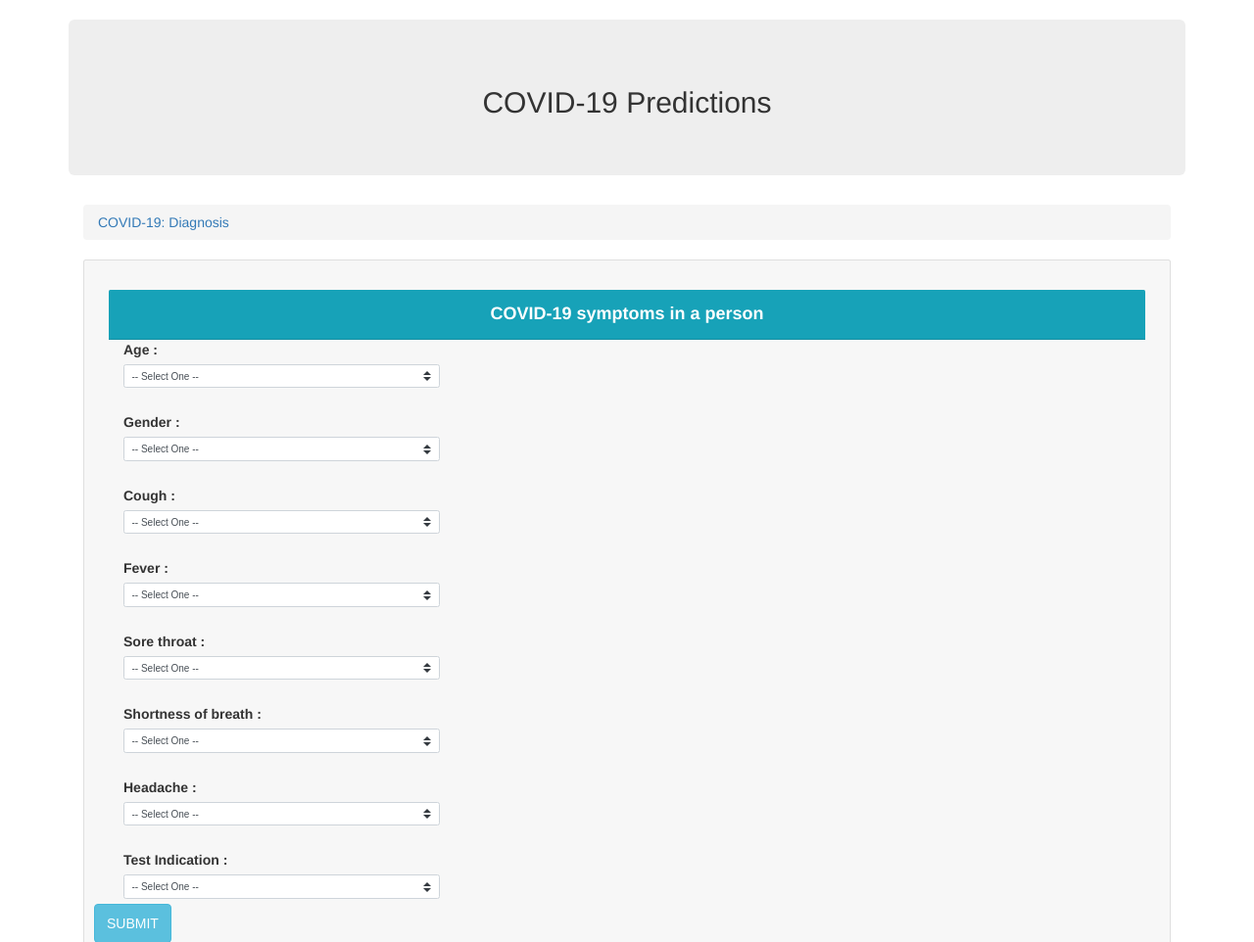
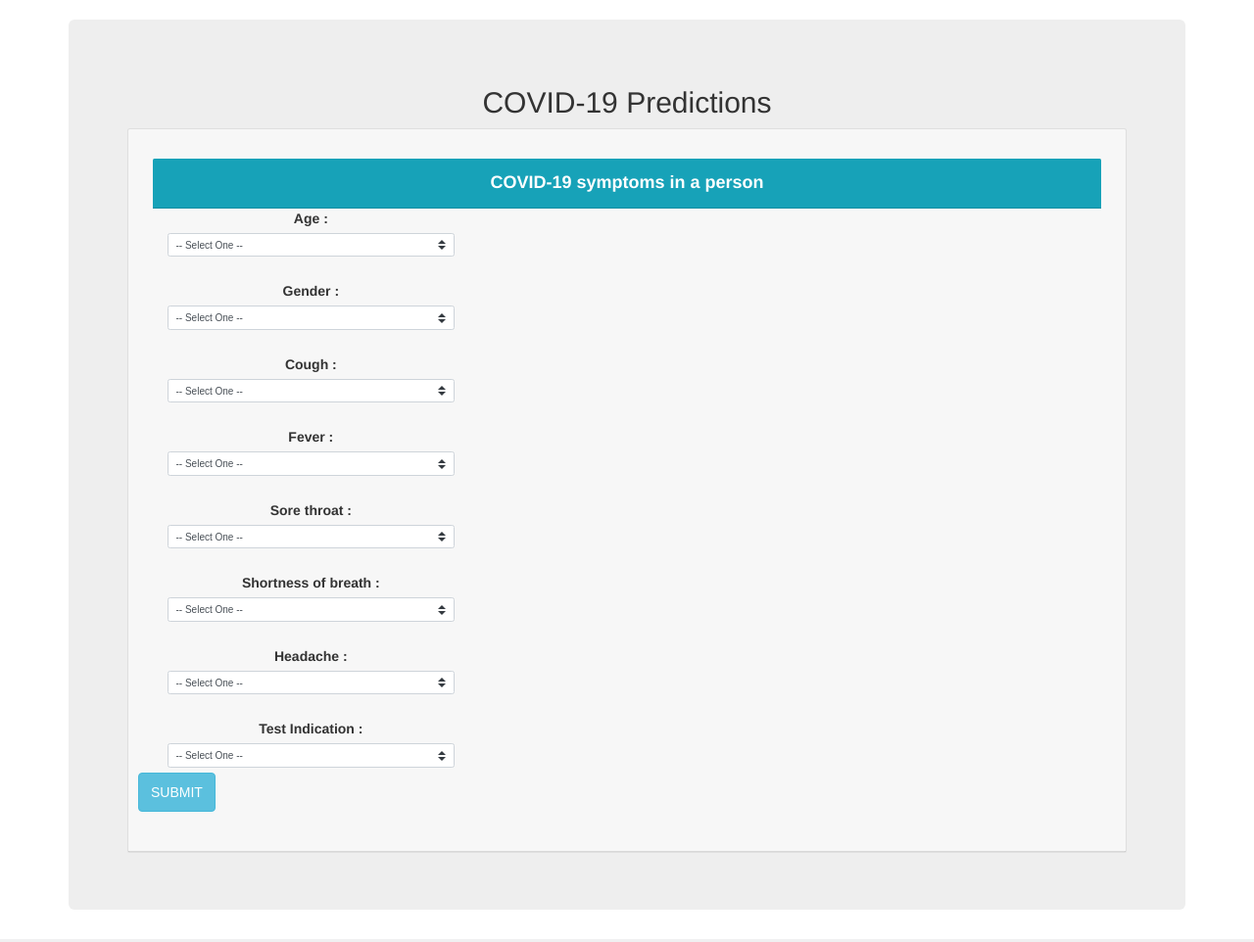
Before and after one commit to chris-inalsingh/Covid19_ML, a Flask app: page / in a window 1280 px wide. Shown: the part 72-1034 px from the top of the page at 98% size. Run offline with Flask 2, Linux system fonts and the light colour scheme; some libraries are stand-ins or nearby versions.

Commit message:
Update index.html

```diff
--- a/ActualApp/templates/index.html
+++ b/ActualApp/templates/index.html
@@ -37,14 +37,6 @@
   <div class="row banner">
     <div class="col-md-12 jumbotron text-center">
       <h2 class="banner" > COVID-19 Predictions</h2>
-
-      </div>
-
-      </div>
-        <!-- Breadcrumbs-->
-        <ol class="breadcrumb">
-        <a href=>COVID-19: Diagnosis</a>
-        </ol>
 
         <!-- Form Example -->
         <div class="card mb-3">
```
